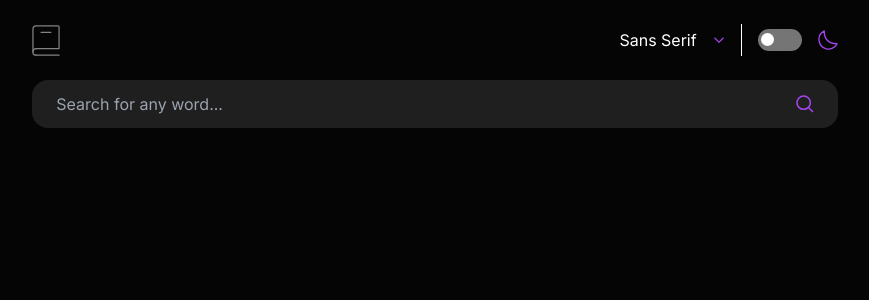
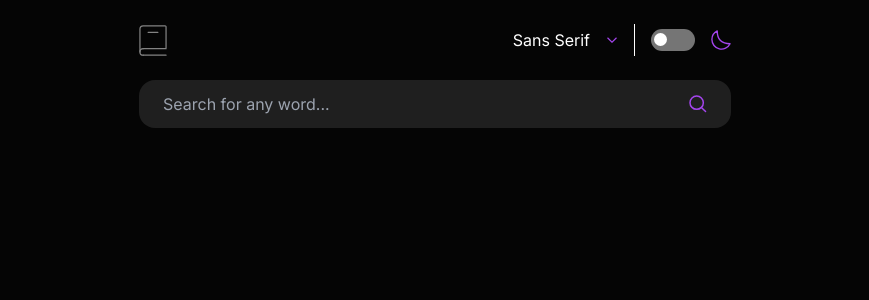
Before and after one commit to MadeByJax/dictionary-web-app, a React (Vite) app: page / in a window 1280 px wide. Shown: the top 300 px of the page, without its empty margins (205-1074 px from the left). Built offline with nearby package versions, Linux system fonts and the light colour scheme; no server answers.

Commit message:
fix:adjusted css

```diff
--- a/src/App.jsx
+++ b/src/App.jsx
@@ -32,7 +32,7 @@ function App() {
 
   return (
     <div className="min-h-screen w-full bg-app-black-1">
-      <div className="p-6 md:w-2/3 mx-auto">
+      <div className="p-6 md:w-1/2 mx-auto">
         <Header apiGet={apiGet} />
         <Dictionary data={data} />
       </div>
```
